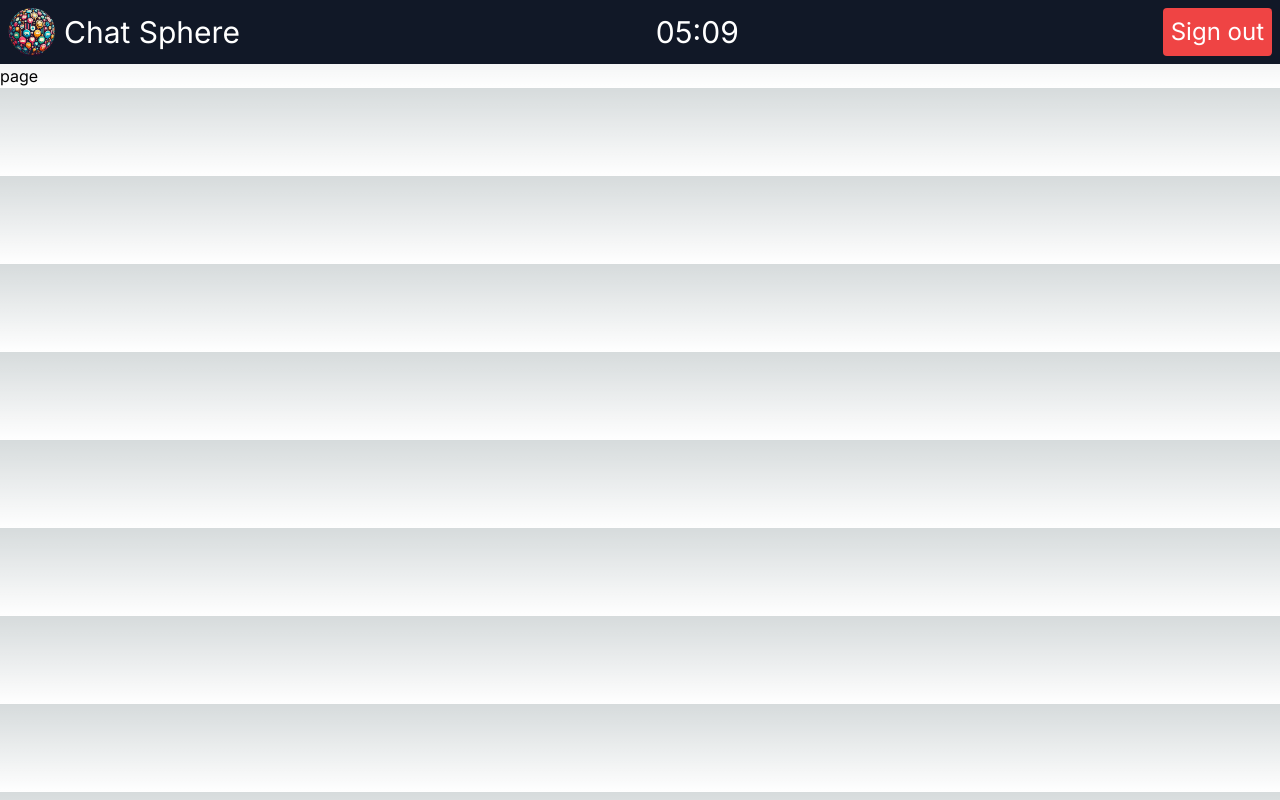
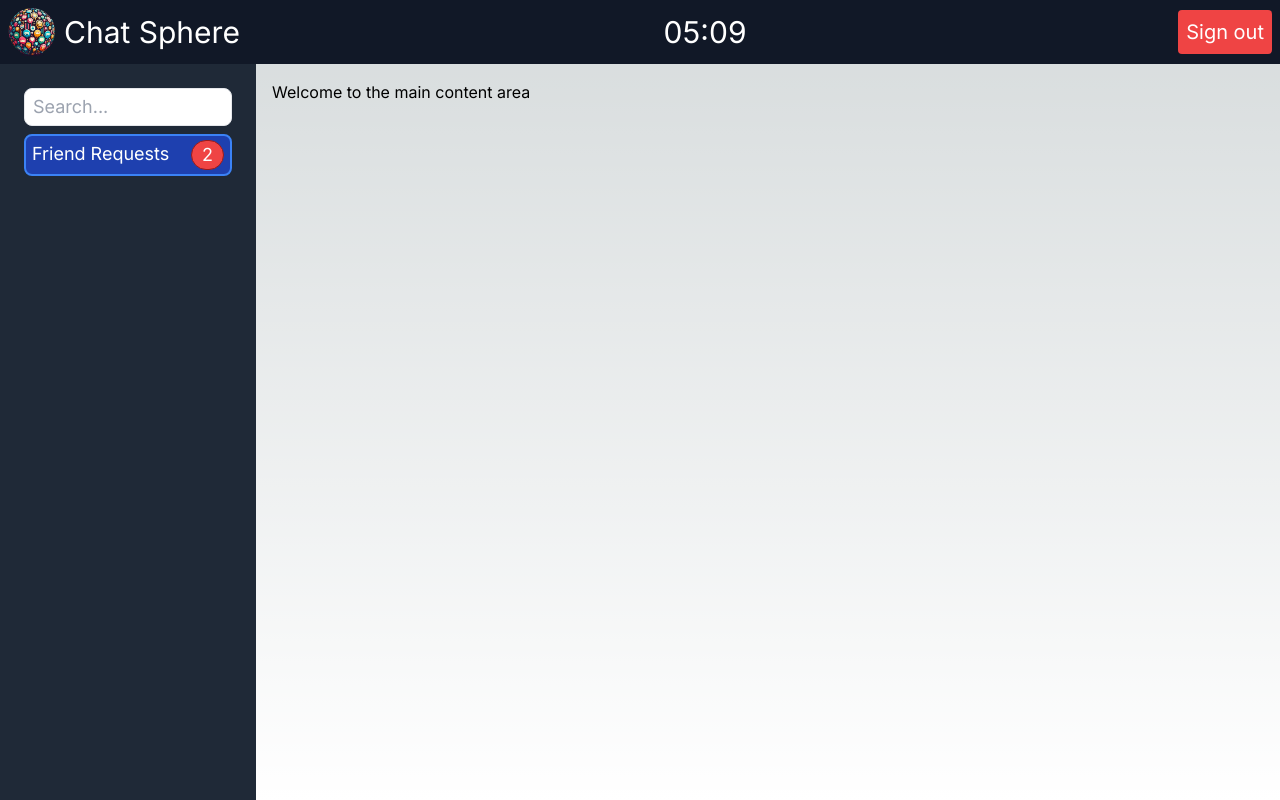
Before and after one commit to geneticglitch/quicktalk, a Next.js app: page / in a window 1280 px wide. Built offline with nearby package versions, Linux system fonts and the light colour scheme; no server answers.

Commit message:
Added  Sidebar

```diff
--- a/src/app/layout.tsx
+++ b/src/app/layout.tsx
@@ -20,7 +20,6 @@ export default function RootLayout({
     <html lang="en">
       <Providers>
         <body className={`${inter.className} dark`}>
-          <Navbar />
           {children}
         </body>
       </Providers>
--- a/src/app/page.tsx
+++ b/src/app/page.tsx
@@ -1,7 +1,19 @@
-export default function page() {
+// page.tsx
+import Navbar from "@/components/Navbar"
+import Sidebar from "@/components/Sidebar"
+
+export default function Page() {
   return (
-    <>
-      <h1>page</h1>
-    </>
-  )
+    <div className="min-h-screen max-w-screen-xl mx-auto">
+      <div className="flex flex-col min-h-screen">
+        <Navbar />
+        <div className="flex flex-1">
+          <Sidebar />
+          <main className="flex-1 p-4">
+            <h1>Welcome to the main content area</h1>
+          </main>
+        </div>
+      </div>
+    </div>
+  );
 }
--- a/src/components/Navbar.tsx
+++ b/src/components/Navbar.tsx
@@ -41,7 +41,7 @@ export default function Navbar(){
           onClick={() => {
             signOut();
           }}
-          className="bg-red-500 text-2xl hover:bg-blue-700 text-white py-2 px-2 rounded"
+          className="bg-red-500 text-xl hover:bg-blue-700 text-white py-2 px-2 rounded"
         >
           Sign out
         </button>
--- /dev/null
+++ b/src/components/Sidebar.tsx
@@ -0,0 +1,28 @@
+import Link from 'next/link';
+
+export default function Sidebar() {
+  return (
+    <aside className="w-64 bg-gray-800 text-white p-4">
+      <nav>
+        <ul className="p-2">
+          <li className="w-full">
+            <input
+              className="w-full text-lg border rounded-lg text-black py-1 px-2 focus:outline-none focus:ring-2
+              foucs:ring-blue-500 focus:border-transparent"
+              placeholder="Search..."
+            />
+          </li>
+          <li className="w-full  justify-between border-2 border-blue-500 mt-2 rounded-lg text-white bg-blue-800 py-1">
+            <button className="w-full flex flex-row justify-between text-lg px-1.5">
+                {/* TODO add logos/icons and a notifications */}
+                Friend Requests
+                <h1 className=" rounded-full px-2.5 bg-red-500 border border-red-800">2</h1>
+
+            </button>
+
+          </li>
+        </ul>
+      </nav>
+    </aside>
+  );
+}
```
Also changed, not shown: 1 other file (tests, documents, lock files or other folders).
